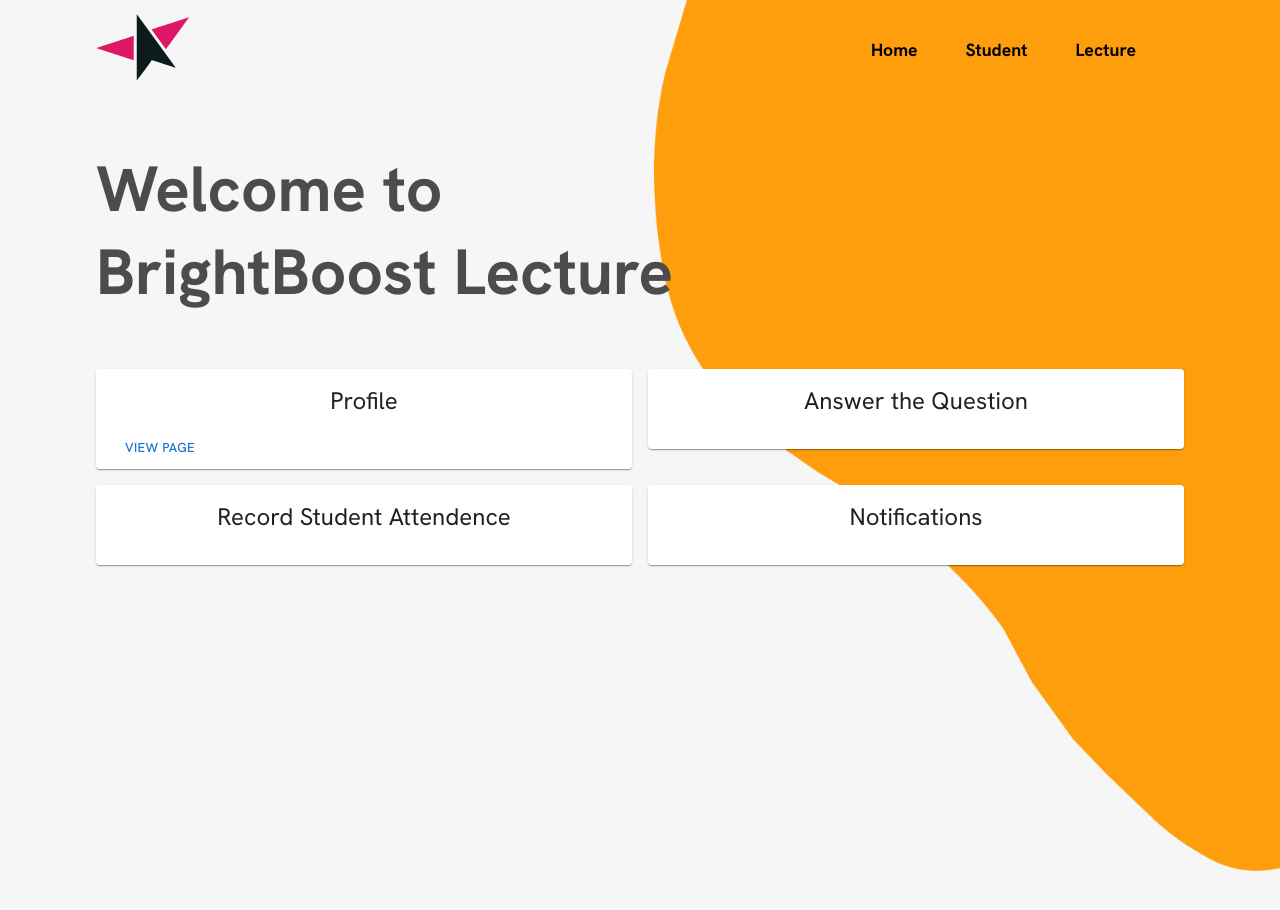
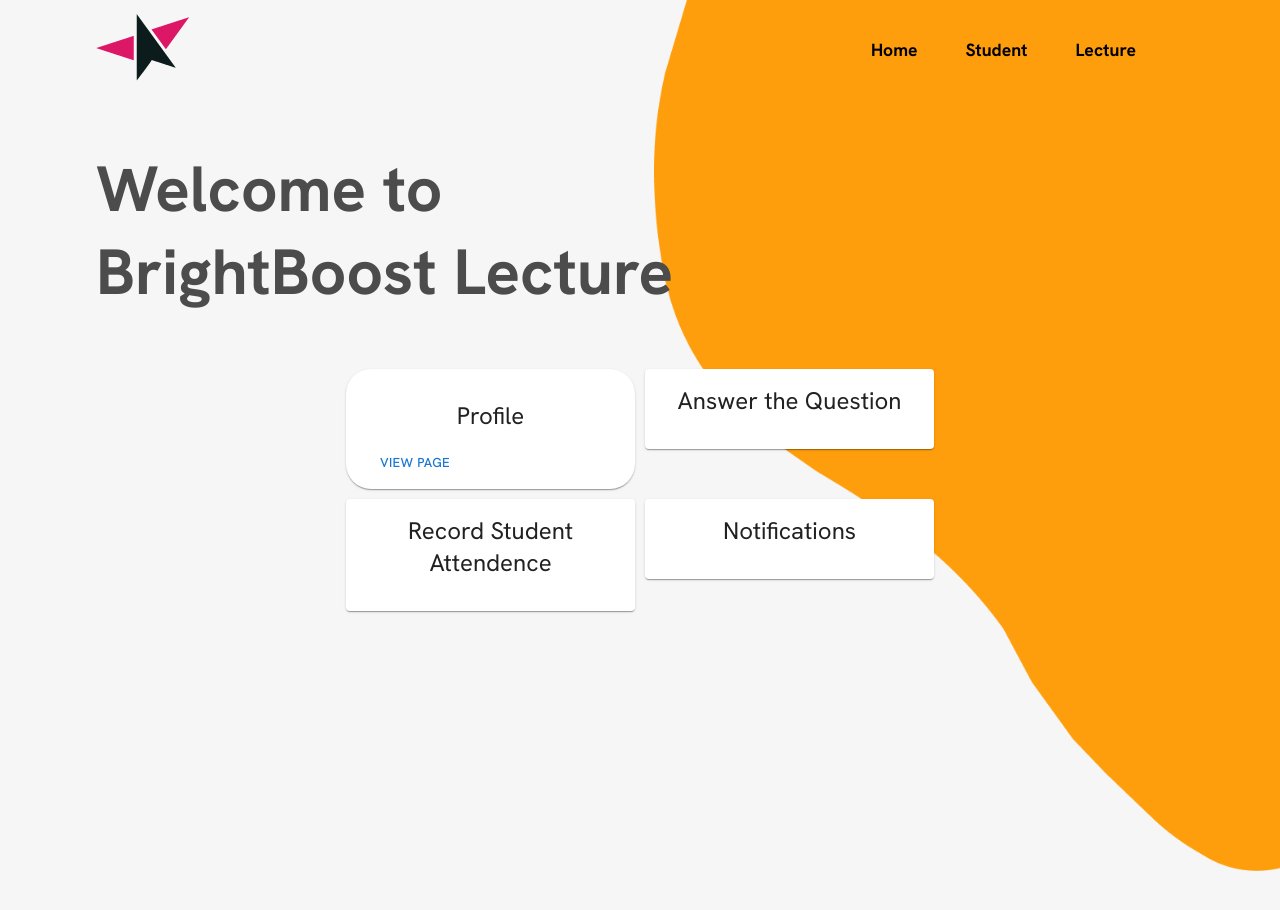
Before and after one commit to KeshalHetti/BrightBoost-React, a React (Create React App) app: page /lecturehome in a window 1280 px wide. Shown: the top 910 px of the page. Before the commit the page ends 876 px from the top, so only its background shows below. Built offline with nearby package versions, Linux system fonts and the light colour scheme.

Commit message:
Changed card styling

```diff
--- a/src/App.css
+++ b/src/App.css
@@ -325,15 +325,19 @@
   text-align: center;
   margin: 3.5rem 0rem;
   position: relative;
+  padding-left: 250px;
+  padding-right: 250px;
 }
 
 .student-grid {
   display: grid;
   grid-template-columns: repeat(2, 1fr);
   grid-template-rows: repeat(4, 1fr);
-  gap: 16px;
+  gap: 10px;
 }
 
 .student-card {
-  height: 100px;
+  height: 120px;
+  padding: 15px 5px 15px 5px;
+  border-radius: 25px !important;
 }
```
